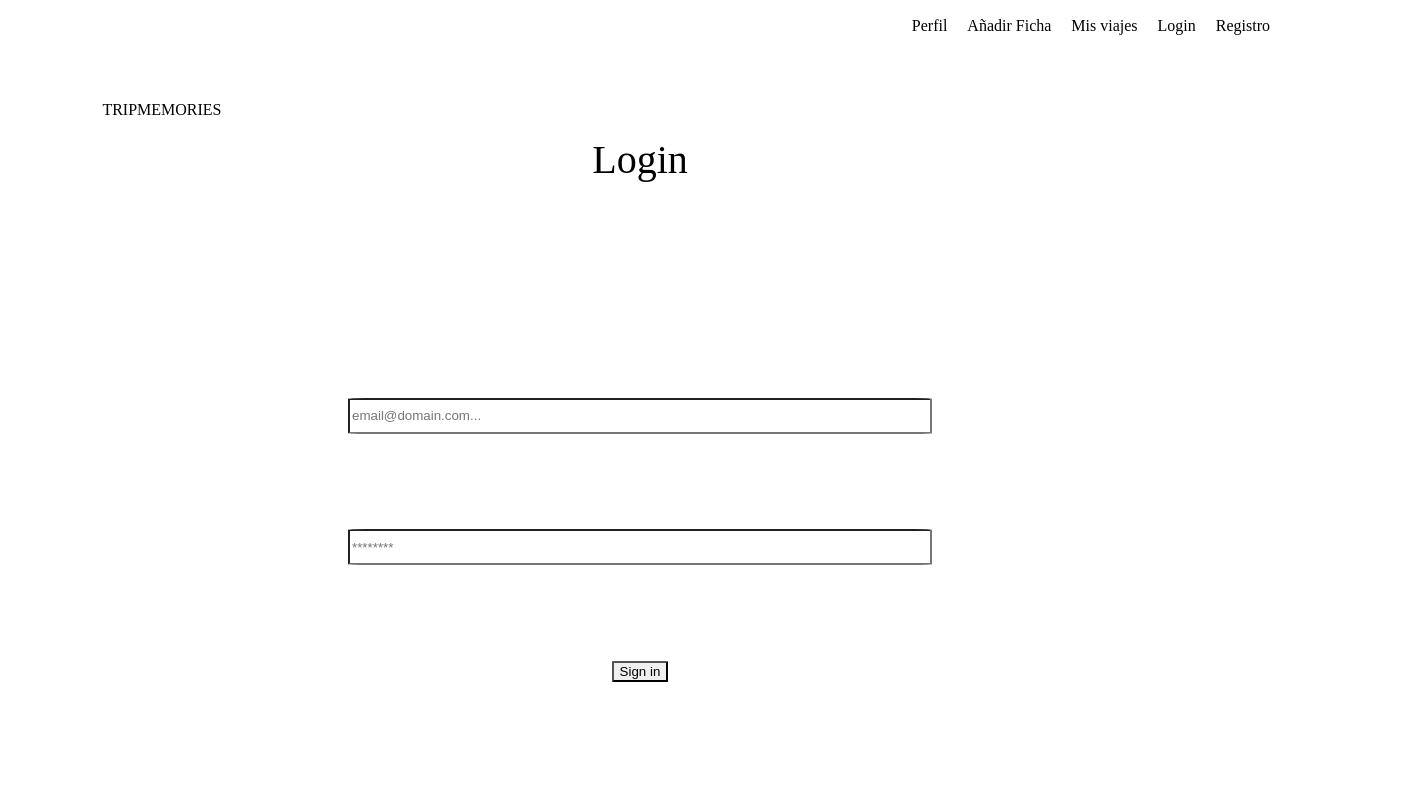
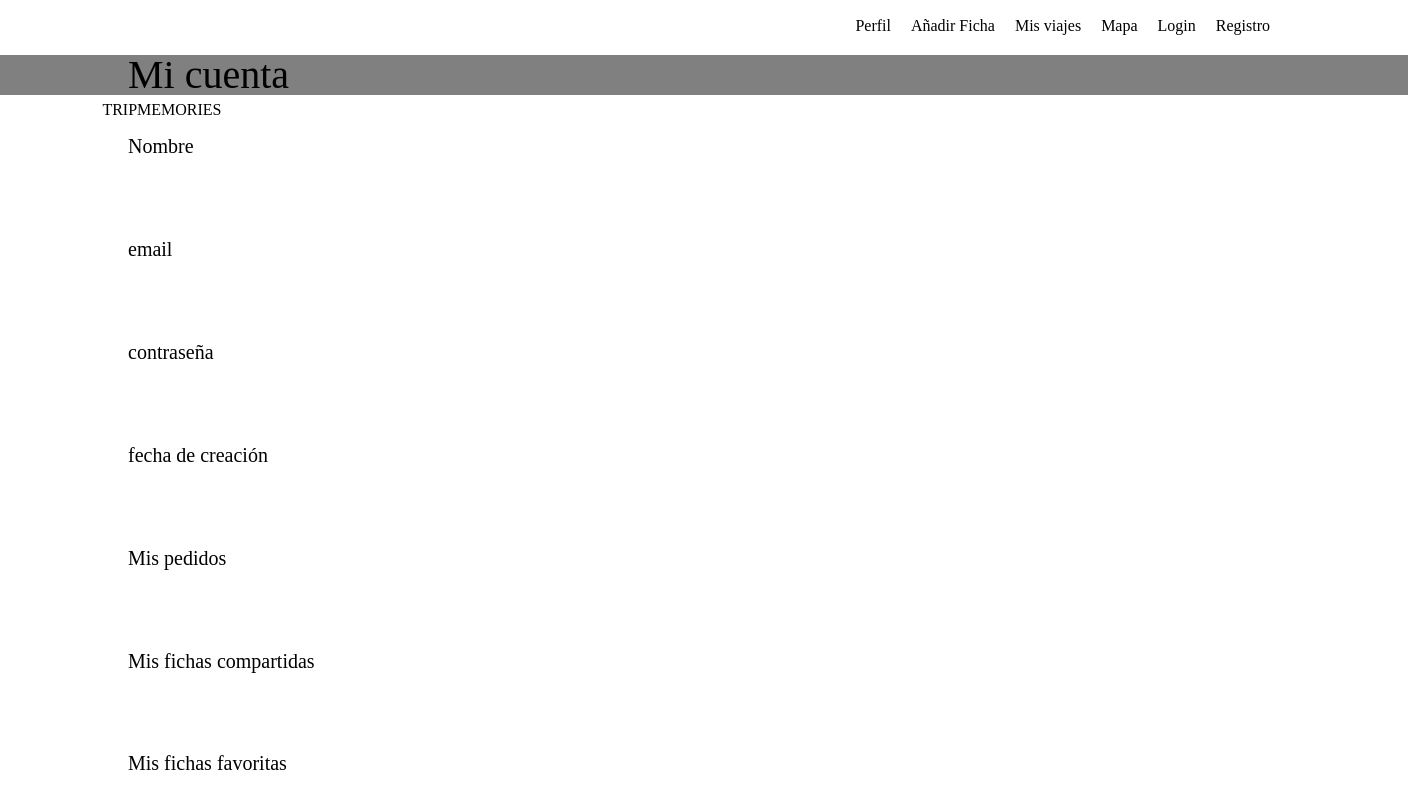
Before and after one commit to DesafioTB-Grupo-1-Bitacora/Bitacora-FrontEnd, a React (Vite) app: page /profile in a window 1280 px wide. Before the commit this address led to /login. Shown: the top 808 px of the page, 1408 px wide, since content can reach past the window. Built offline with nearby package versions, Linux system fonts and the light colour scheme; no server answers.

Commit message:
profile view

```diff
--- a/src/components/Nav/RightNav.jsx
+++ b/src/components/Nav/RightNav.jsx
@@ -45,8 +45,10 @@ const RightNav = ({ open }) => {
   return (
     <Ul open={open}>
       <li><a href="/profile">Perfil</a></li>
-      <li><a href="Map">Añadir Ficha</a></li>
-      <li><a href="Travels">Mis viajes</a></li>
+      <li><a href="/newsheet">Añadir Ficha</a></li>
+      <li><a href="/travels">Mis viajes</a></li>
+
+      <li><a href="/map">Mapa</a></li>
       <li><a href="Login">Login</a></li>
       <li><a href="Register">Registro</a></li>
     </Ul>
--- a/src/main.jsx
+++ b/src/main.jsx
@@ -7,6 +7,9 @@ import Login from "./pages/Login";
 import Register from "./pages/Register";
 import MapView from "./pages/MapView";
 import Home from "./pages/Home";
+import NewSheet from "./pages/NewSheet";
+import Profile from "./pages/Profile";
+import Travels from "./pages/Travels";
 
 import Navbar from "./components/Nav/Navbar";
 
@@ -24,7 +27,11 @@ ReactDOM.createRoot(document.getElementById('root')).render(
 
           <Route path="/login" component={Login}/>
           <Route path="/register" component={Register}/>
+          <Route path="/profile" component={Profile}/>
+          <Route path="/newsheet" component={NewSheet}/>
+          <Route path="/travels" component={Travels}/>
           <Route path="/map" component={MapView}/>
+
           <Route path="/" component={Home}/>
 
           <Redirect to="/login" />
--- /dev/null
+++ b/src/pages/NewSheet/index.jsx
@@ -0,0 +1,17 @@
+
+import styled from 'styled-components';
+
+const TitleView = styled.h1`
+ font-size: 40px;
+`;
+const NewSheet = () => {
+
+    return (
+        <>
+            <TitleView>Nueva Ficha</TitleView>
+
+        </>
+    )
+}
+
+export default NewSheet;
--- /dev/null
+++ b/src/pages/Profile/index.jsx
@@ -0,0 +1,40 @@
+
+import styled from 'styled-components';
+
+const TitleView = styled.h1`
+ font-size: 40px;
+ background-color: grey;
+ width: 100%;
+ padding-left: 20%;
+`;
+const Wrapper = styled.section`
+    height: 95vh;
+    width: 100vw;
+    display: flex;
+    flex-direction: column;
+    justify-content: space-around;
+    align-items: start;
+    padding-left: 20%;
+    font-size: 20px;
+`;
+const Profile = () => {
+
+    return (
+        <>
+            <TitleView>Mi cuenta</TitleView>
+       <Wrapper>
+
+            <p>Nombre</p>
+            <p>email</p>
+            <p>contraseña</p>
+            <p>fecha de creación</p>
+            <p>Mis pedidos</p>
+            <p>Mis fichas compartidas</p>
+            <p>Mis fichas favoritas</p>
+        </Wrapper>
+
+        </>
+    )
+}
+
+export default Profile;
--- /dev/null
+++ b/src/pages/Travels/index.jsx
@@ -0,0 +1,17 @@
+
+import styled from 'styled-components';
+
+const TitleView = styled.h1`
+ font-size: 40px;
+`;
+const Travels = () => {
+
+    return (
+        <>
+            <TitleView>Mis Viajes</TitleView>
+
+        </>
+    )
+}
+
+export default Travels;
```
